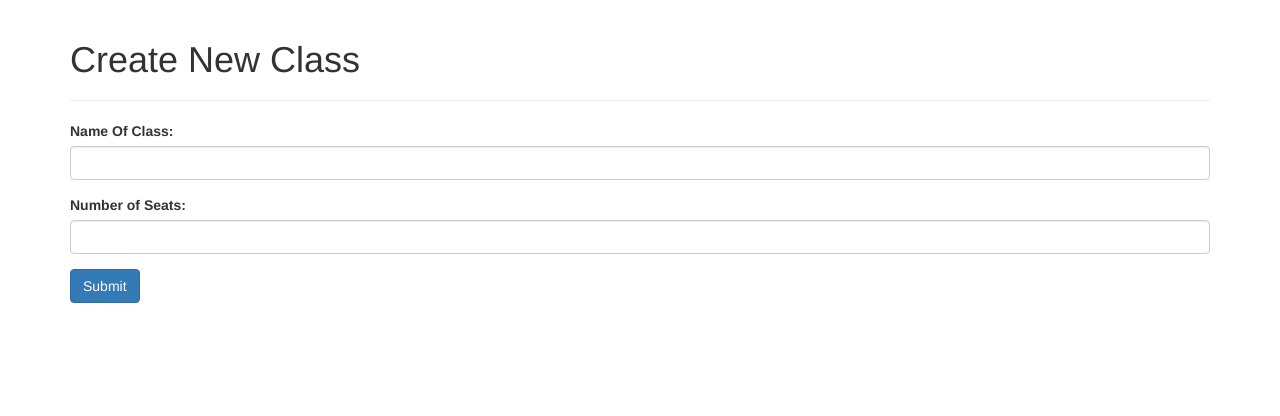
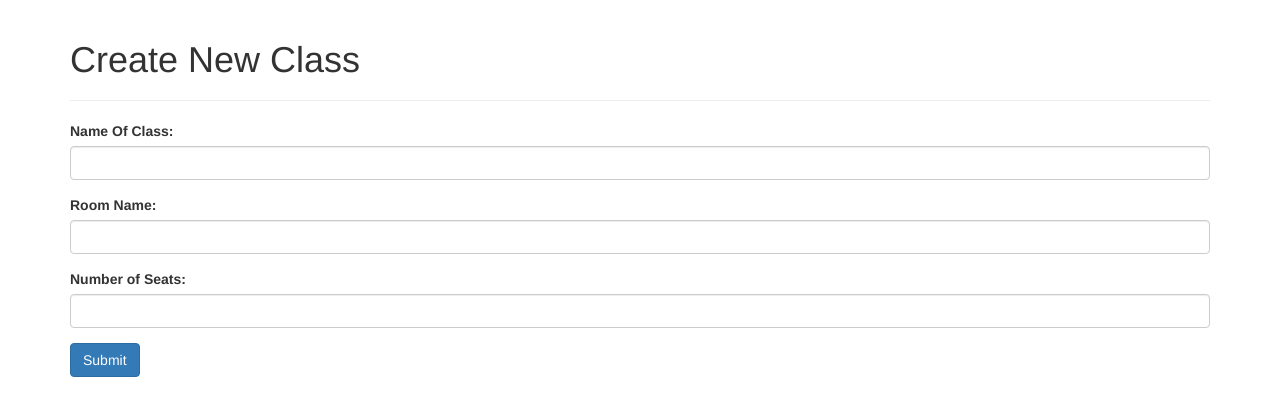
Before and after one commit to Saptak625/SpreadsheetContactTracer, a Flask app: template templates/createclass.html in a window 1280 px wide. Shown: the part 52-468 px from the top of the page. Run offline with Flask 2, Linux system fonts and the light colour scheme; the template is opened without the code that fills it: values that come from a table or form of the project are taken from there, others are empty; parts of the project's set-up code (start-up, migrations or seed data) failed here and were passed over; some libraries are stand-ins or nearby versions.

Commit message:
Updated App.py for QR zips

```diff
--- a/Classroom.py
+++ b/Classroom.py
@@ -8,8 +8,9 @@ from openpyxl.styles import Font, Alignment
 import datetime
 
 class Classroom:
-    def __init__(self, name, numOfSeats, owner, from_database = False):
+    def __init__(self, name, numOfSeats, owner, roomId=None, from_database = False):
         self.name = name
+        self.roomId = roomId
         self.numOfSeats = numOfSeats
         self.owner = owner
         if not from_database:
@@ -41,7 +42,7 @@ class Classroom:
                 file_paths.append(filepath)
 
         # writing files to a zipfile
-        with ZipFile(f'Zips/{self.name}.zip','w') as zip:
+        with ZipFile(f'{self.name}.zip','w') as zip:
             # writing each file one by one
             for file in file_paths:
                 zip.write(file)
--- a/app.py
+++ b/app.py
@@ -125,7 +125,10 @@ def downloadZipFile(path):
     classroom = Classroom(results[0], results[1], results[2], from_database = True)
     classroom.generateQRCodes()
     try:
-        return send_from_directory('Zips', path, as_attachment=True)
+        return send_file(f'{path}',
+            mimetype = 'zip',
+            attachment_filename= f'{path}',
+            as_attachment = True)
     except FileNotFoundError:
         abort(404)
 
@@ -169,7 +172,8 @@ def createClass():
         if form.validate_on_submit():
             name=str(request.form['name'])
             numOfSeats=int(request.form['numOfSeats'])
-            classroom = Classroom(name, numOfSeats, current_user)
+            physicalName = str(request.form['physicalName'])
+            classroom = Classroom(name, numOfSeats, current_user, roomId=physicalName)
             flash("Class Created Successfully!", 'success')
             classInfo = {'name': name, 'numOfSeats': numOfSeats, 'qrPath': classroom.generateQRCodes()}
             submitted = True
--- a/forms.py
+++ b/forms.py
@@ -7,6 +7,8 @@ from dbFunctions import queryByName
 class CreateNewClassroomForm(FlaskForm):
     name = StringField('Name Of Class: ',
                         validators=[DataRequired()])
+    physicalName = StringField('Room Name: ',
+                        validators=[DataRequired()])
     numOfSeats = IntegerField('Number of Seats: ', validators=[DataRequired(), NumberRange(min=1, message="Number of Seats must be at least 1")])
     submit = SubmitField('Submit')
 
--- a/templates/createclass.html
+++ b/templates/createclass.html
@@ -52,6 +52,19 @@
                     {% endif %}
                 </div>
                 <div class="form-group">
+                    {{ form.physicalName.label(class="form-control-label") }}
+                    {% if form.physicalName.errors %}
+                        {{ form.physicalName(class="form-control form-control-lg is-invalid", style="border-color: #dc3545;") }}
+                        <div style="width: 100%; margin-top: .25rem; font-size: 80%; color: #dc3545;">
+                            {% for error in form.physicalName.errors %}
+                                <span>{{ error }}</span>
+                            {% endfor %}
+                        </div>
+                    {% else %}
+                        {{ form.physicalName(class="form-control form-control-lg") }}
+                    {% endif %}
+                </div>
+                <div class="form-group">
                     {{ form.numOfSeats.label(class="form-control-label") }}
                     {% if form.numOfSeats.errors %}
                         {{ form.numOfSeats(class="form-control form-control-lg is-invalid", style="border-color: #dc3545;") }}
```
Also changed, not shown: dbFunctions.py (+13 -1 lines), sqlite.db, 2 other files.
